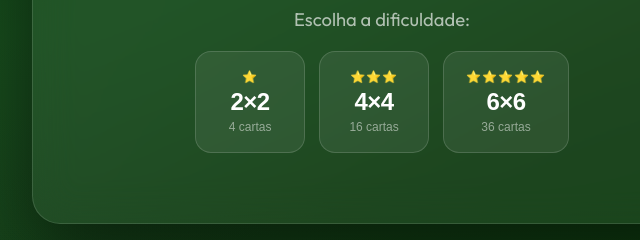
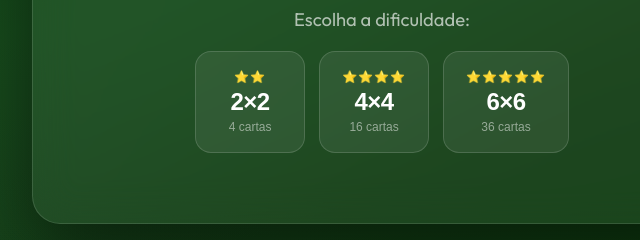
Before and after one commit to juliaChaparro/memory-game---pibit, a plain HTML site: page index.html in a window 1280 px wide. Shown: the part 373-613 px from the top of the page, 258-898 px from the left. Drawn offline with Linux system fonts and the light colour scheme.

```diff
--- a/index.html
+++ b/index.html
@@ -22,12 +22,12 @@
             <p class="subtitulo">Escolha a dificuldade:</p>
             <div class="botoes-grid">
                 <button id="btn-2x2" class="btn-dificuldade" data-cols="2" data-pares="2">
-                    <span class="btn-nivel">⭐</span>
+                    <span class="btn-nivel">⭐⭐</span>
                     <span class="btn-tamanho">2×2</span>
                     <span class="btn-info">4 cartas</span>
                 </button>
                 <button id="btn-4x4" class="btn-dificuldade" data-cols="4" data-pares="8">
-                    <span class="btn-nivel">⭐⭐⭐</span>
+                    <span class="btn-nivel">⭐⭐⭐⭐</span>
                     <span class="btn-tamanho">4×4</span>
                     <span class="btn-info">16 cartas</span>
                 </button>
@@ -55,7 +55,8 @@
                         <span class="info-icone">🃏</span>
                         <div>
                             <span class="info-label">Pares</span>
-                            <span class="info-valor" id="pares-encontrados">0</span>/<span class="info-valor" id="pares-total">0</span>
+                            <span class="info-valor" id="pares-encontrados">0</span>/<span class="info-valor"
+                                id="pares-total">0</span>
                         </div>
                     </div>
                     <div class="info-box">
@@ -130,7 +131,7 @@
         document.querySelectorAll(".btn-dificuldade").forEach(btn => {
             btn.addEventListener("click", () => {
                 const pares = parseInt(btn.dataset.pares);
-                const cols  = parseInt(btn.dataset.cols);
+                const cols = parseInt(btn.dataset.cols);
                 iniciarJogo(pares, cols);
             });
         });
@@ -180,4 +181,5 @@
     </script>
 
 </body>
+
 </html>
```
